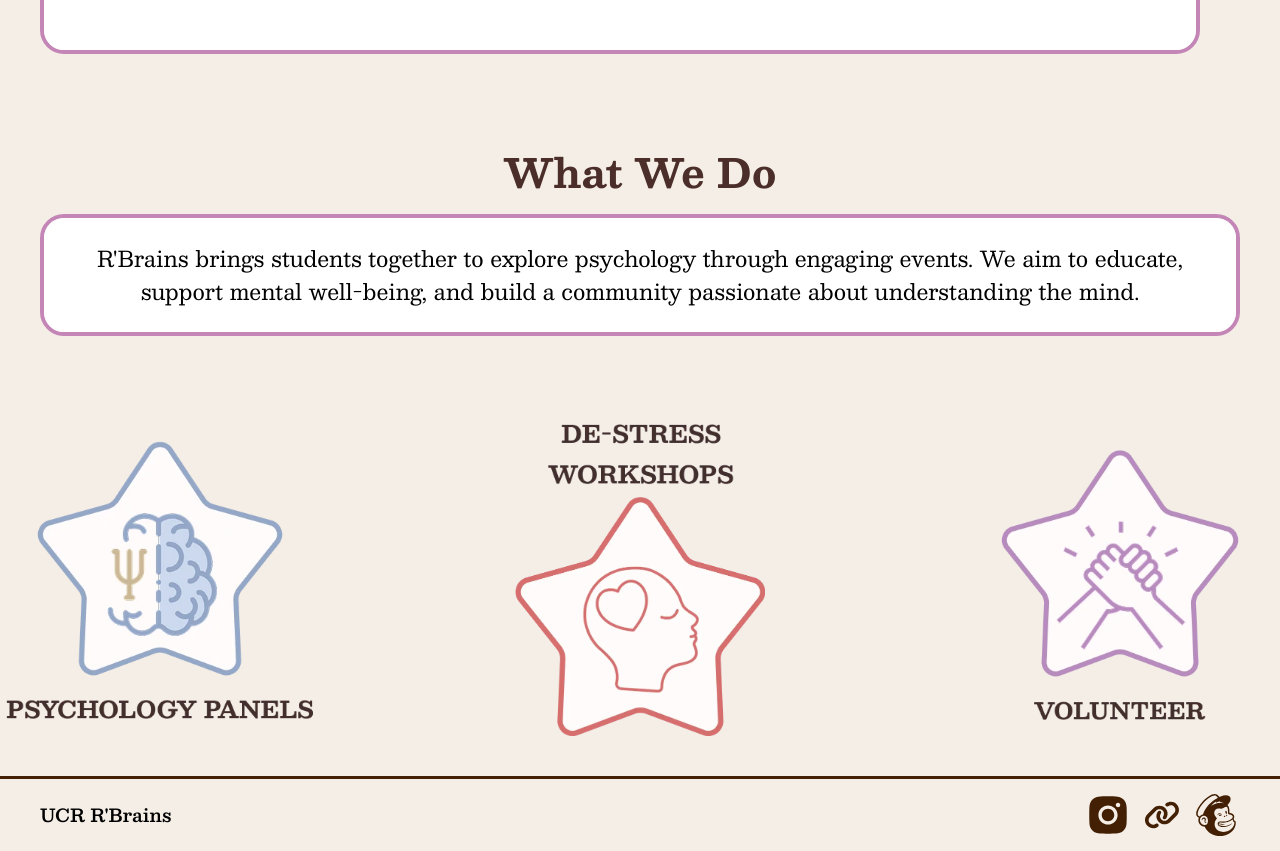
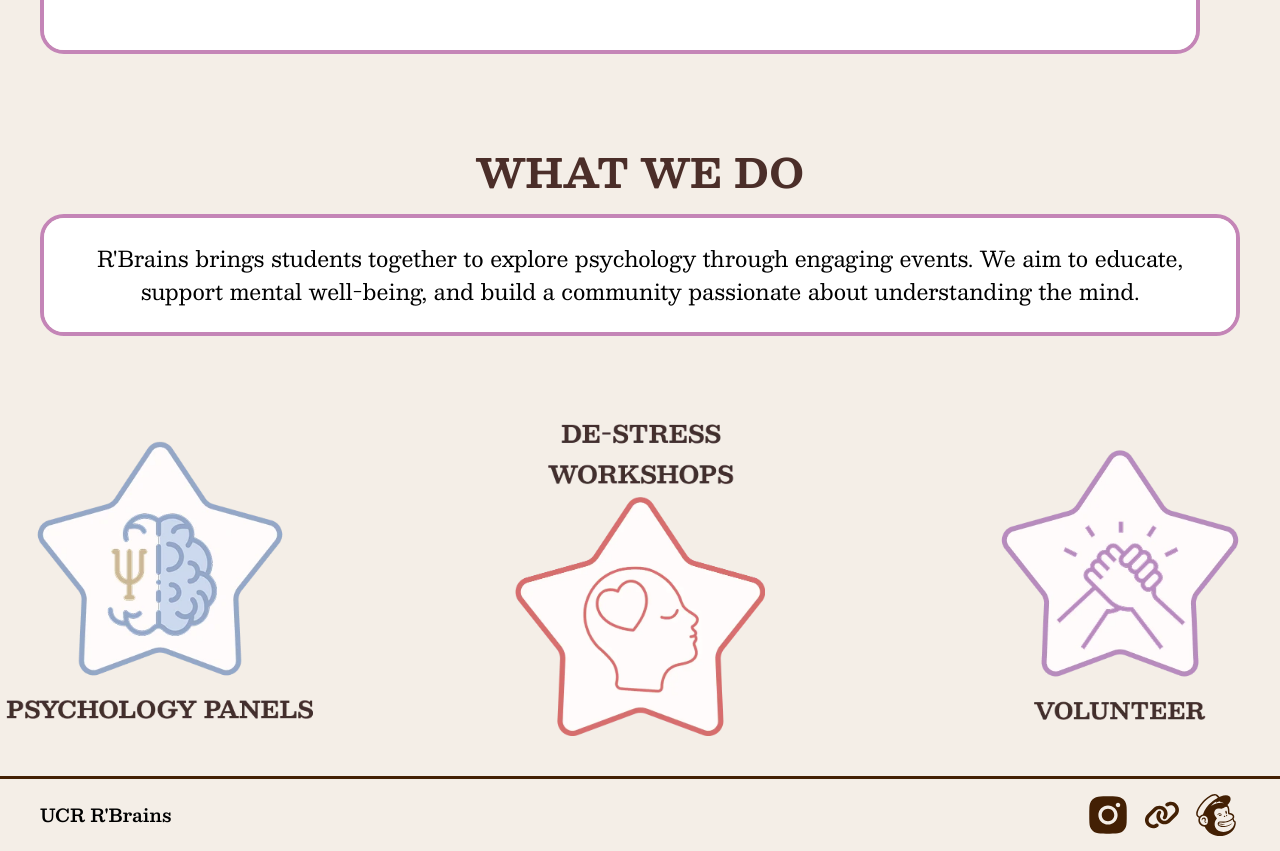
Before and after one commit to acm-ucr/rbrains-website, a Next.js app: page / in a window 1280 px wide. Shown: the part 1700-2551 px from the top of the page. Built offline with nearby package versions, Linux system fonts and the light colour scheme.

Commit message:
Added animation and capitalized WHAT WE DO

```diff
--- a/src/components/about/homePage.tsx
+++ b/src/components/about/homePage.tsx
@@ -125,10 +125,23 @@ const HomePage = () => {
           </BoxComponent>
         </div>
       </motion.div>
-      <div className="flex items-center justify-center pt-5">
-        <Title text="What We Do" textSize="text-[40px]" />
-      </div>
-      <div className="basis-[65%] pr-10 pb-22 pl-10">
+      <motion.div
+        initial={{ opacity: 0, y: -30 }}
+        whileInView={{ opacity: 1, y: 0 }}
+        transition={{ duration: 0.3, delay: 0.3 }}
+        viewport={{ once: true }}
+        className="flex items-center justify-center pt-5"
+      >
+        <Title text="WHAT WE DO" textSize="text-[40px]" />
+      </motion.div>
+
+      <motion.div
+        initial={{ opacity: 0, y: -30 }}
+        whileInView={{ opacity: 1, y: 0 }}
+        transition={{ duration: 0.3, delay: 0.3 }}
+        viewport={{ once: true }}
+        className="basis-[65%] pr-10 pb-22 pl-10"
+      >
         <BoxComponent
           borderColor="border-[#C485B7]"
           padding="p-6"
@@ -140,7 +153,7 @@ const HomePage = () => {
             build a community passionate about understanding the mind.
           </p>
         </BoxComponent>
-      </div>
+      </motion.div>
     </div>
   );
 };
```
